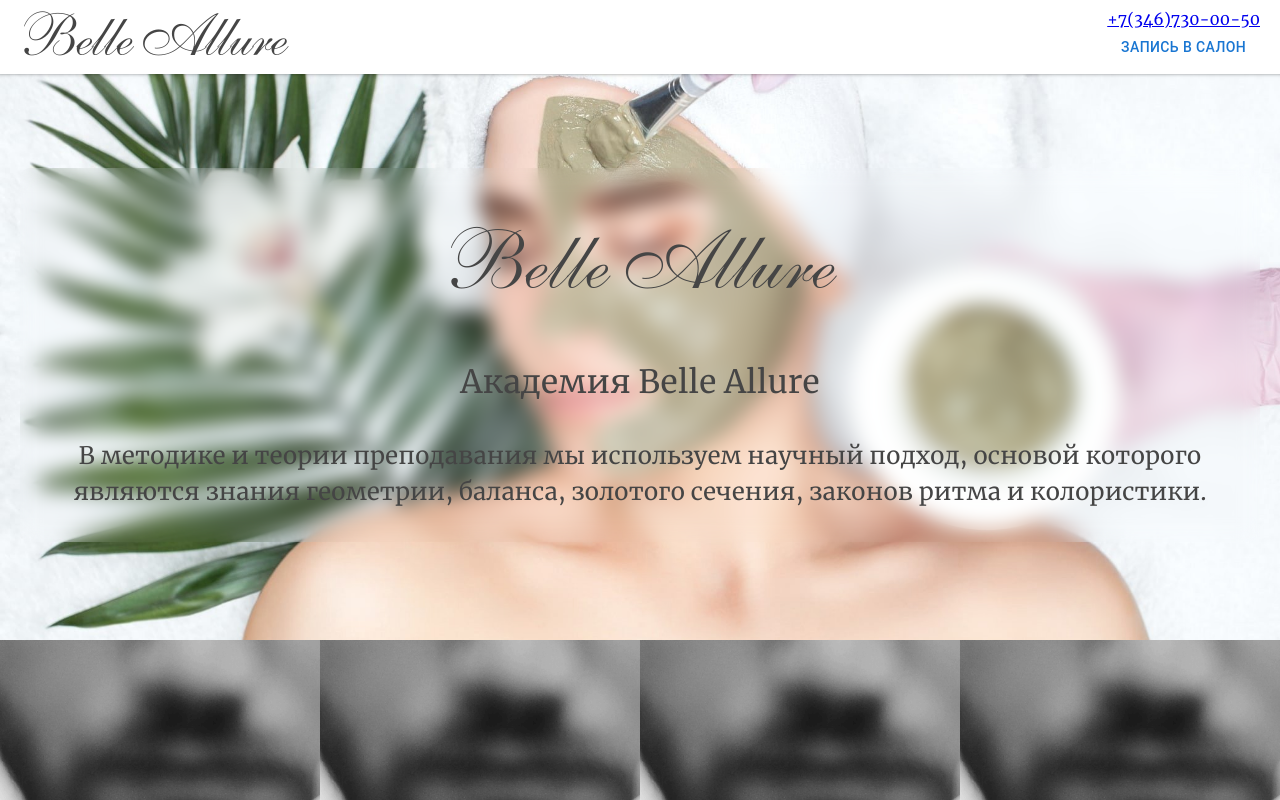
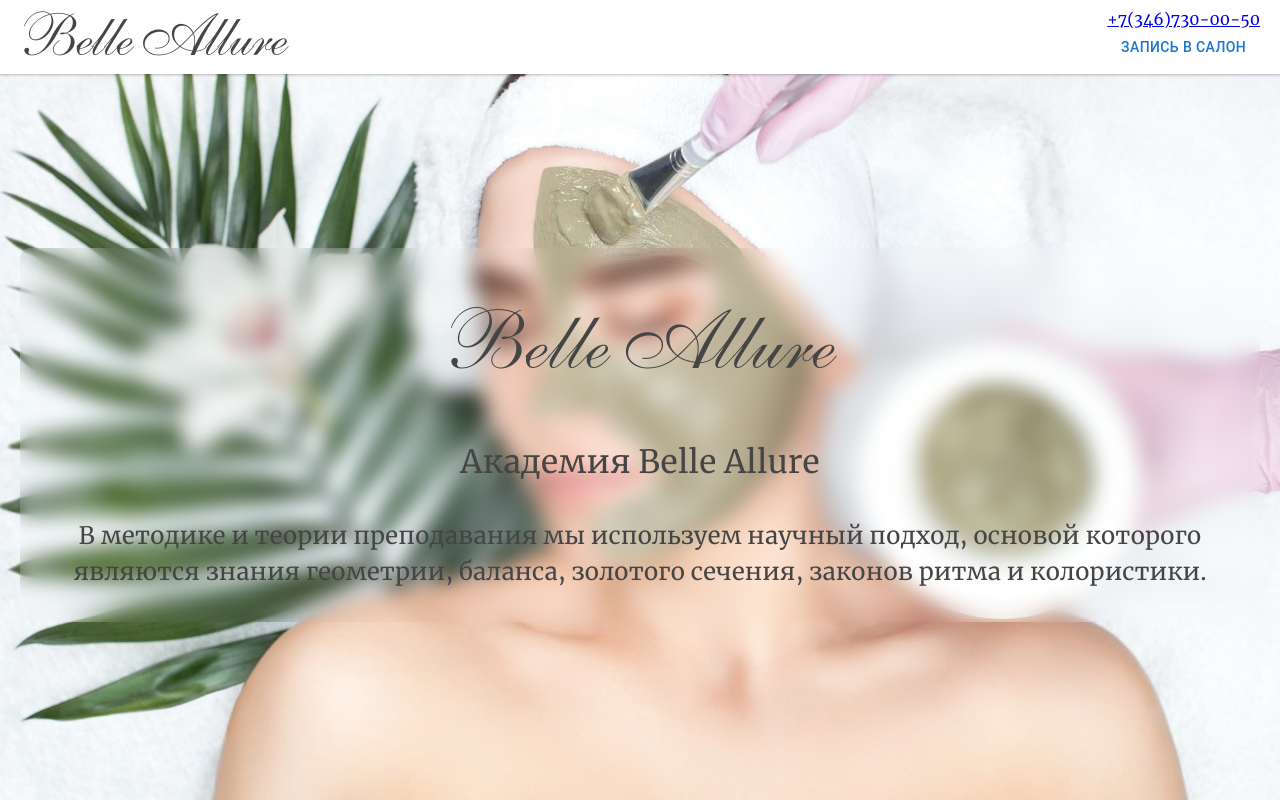
Before and after one commit to RomanDyukoff/belle-allure, a Next.js app: page /academy in a window 1280 px wide. Shown: the top 800 px of the page. Built offline with nearby package versions, Linux system fonts and the light colour scheme.

Commit message:
fix: height section

```diff
--- a/src/components/organisms/PrevievSection/style.module.scss
+++ b/src/components/organisms/PrevievSection/style.module.scss
@@ -6,7 +6,7 @@ $text-color: #454545;
     background-position: center center;
     background-size: cover;
     background-attachment: fixed;
-    height: 640px;
+    height: 100vh;
     padding: 70px 0 0 0;
 
     &__wrapper {
```
